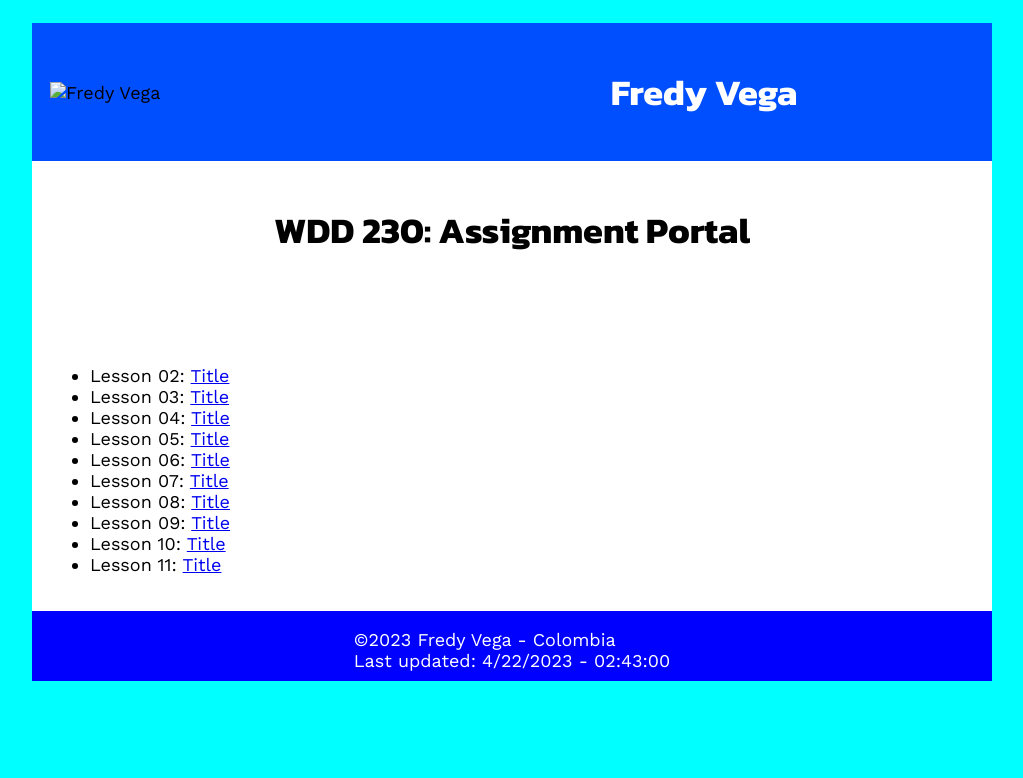
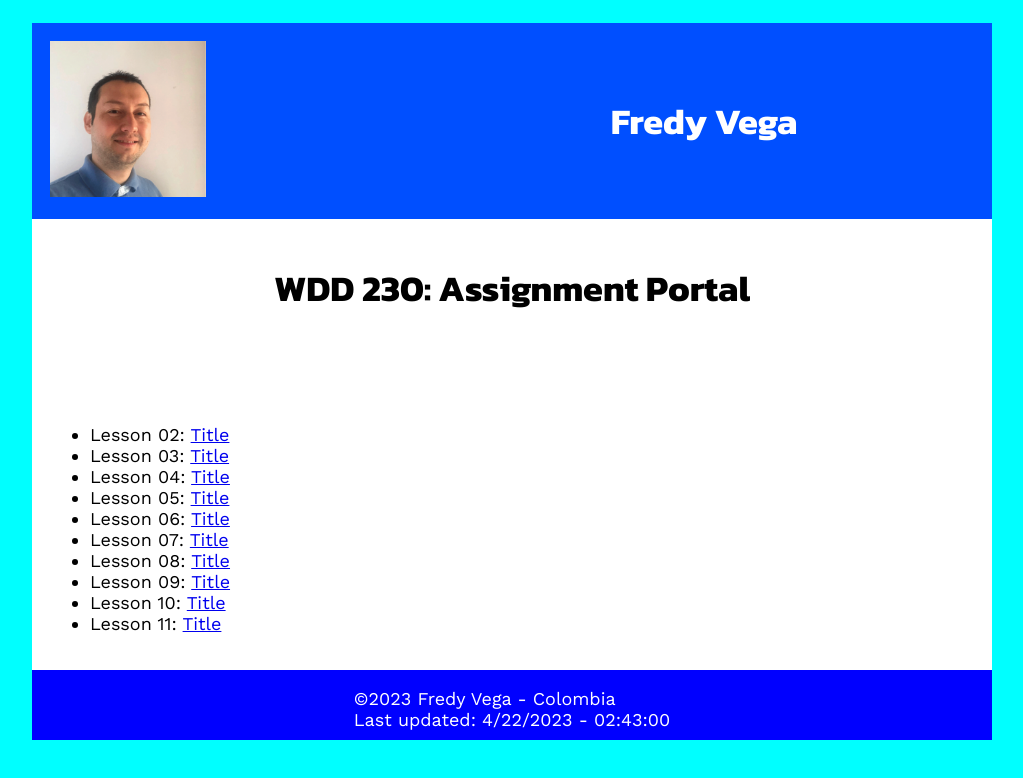
Before and after one commit to vegapw/wdd230, a plain HTML site: page index.html in a window 1280 px wide. Shown: the whole page, without its empty margins (128-1151 px from the left). Drawn offline with nearby package versions, Linux system fonts and the light colour scheme; the site is published under a folder, as on GitHub Pages, so addresses that start at the root find nothing; a web font is replaced by a local one.

Commit message:
index file updated to show the picture

```diff
--- a/index.html
+++ b/index.html
@@ -16,7 +16,7 @@
       <header>
         <div class="logo-box">
           <img
-            src="/images/me.png"
+            src="images/me.png"
             alt="Fredy Vega"
           />
         </div>
```
